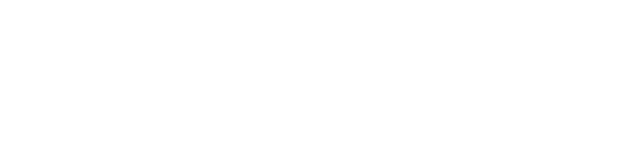
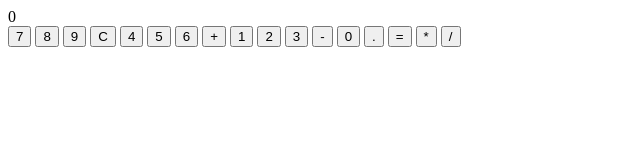
Before and after one commit to nehapansare/icp8.0-css-ass-18, a plain HTML site: page index.html in a window 1280 px wide. Shown: the whole page, without its empty margins (0-640 px from the left). Drawn offline with Linux system fonts and the light colour scheme.

Commit message:
calculator code added

```diff
--- a/index.html
+++ b/index.html
@@ -6,6 +6,29 @@
     <title>Calculator</title>
 </head>
 <body>
+    <div class="calculator">
+        <div class="result" id="result">0</div>
+        <div class="buttons">
+            <button>7</button>
+            <button>8</button>
+            <button>9</button>
+            <button>C</button>
+            <button>4</button>
+            <button>5</button>
+            <button>6</button>
+            <button>+</button>
+            <button>1</button>
+            <button>2</button>
+            <button>3</button>
+            <button>-</button>
+            <button>0</button>
+            <button>.</button>
+            <button>=</button>
+            <button>*</button>
+            <button>/</button>
+        </div>
+    </div>
+
 
 </body>
 </html>
```
